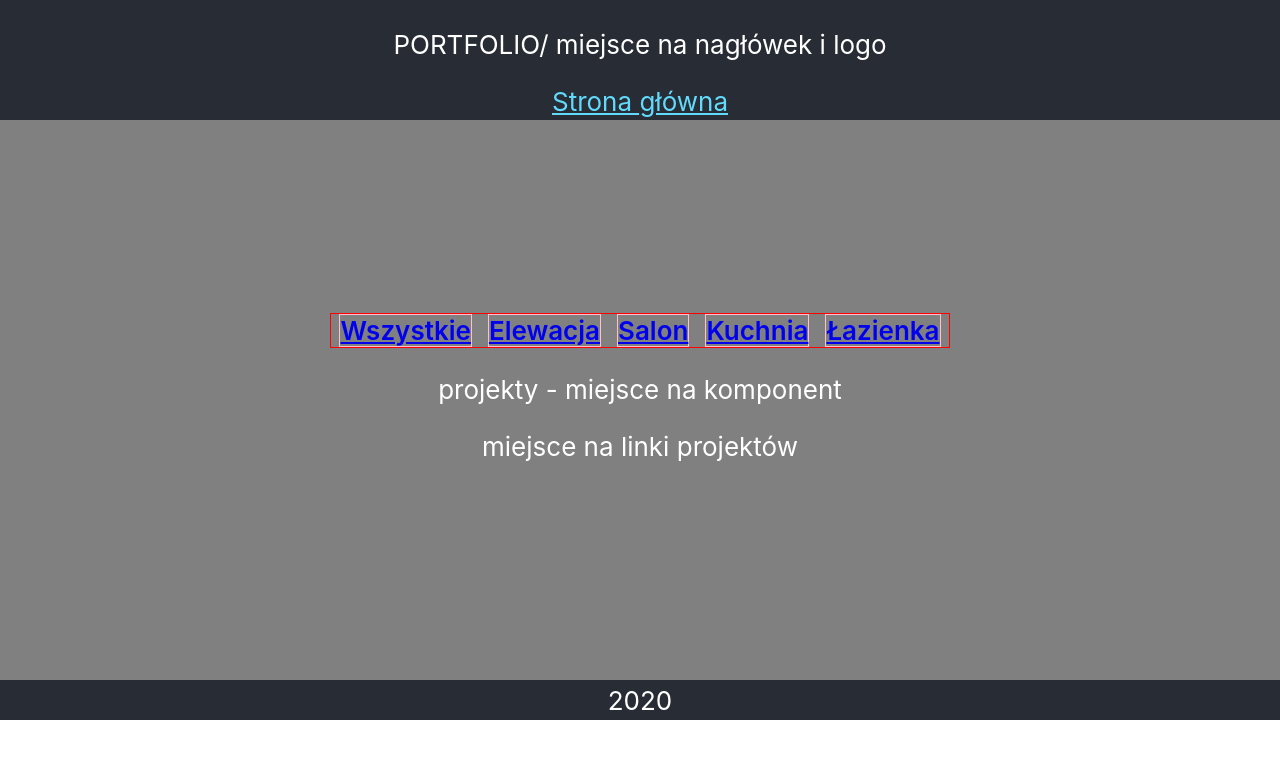
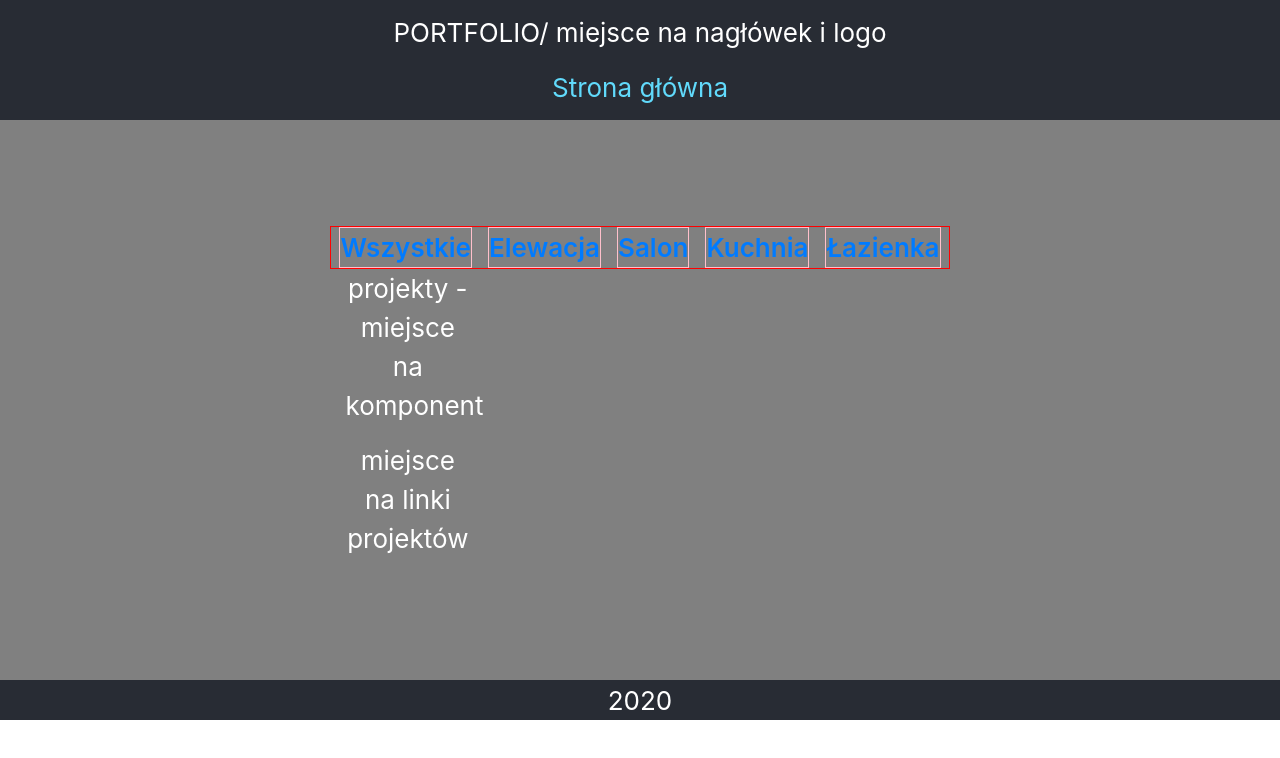
Before and after one commit to lukas1474/WP-based-portfolio, a React (Create React App) app: page / in a window 1280 px wide. Shown: the top 758 px of the page. Built offline with nearby package versions, Linux system fonts and the light colour scheme.

Commit message:
add bootstrap class

```diff
--- a/src/App.scss
+++ b/src/App.scss
@@ -1,3 +1,5 @@
+@import './styles//bootstrap.scss';
+
 .App {
   text-align: center;
 }
```
